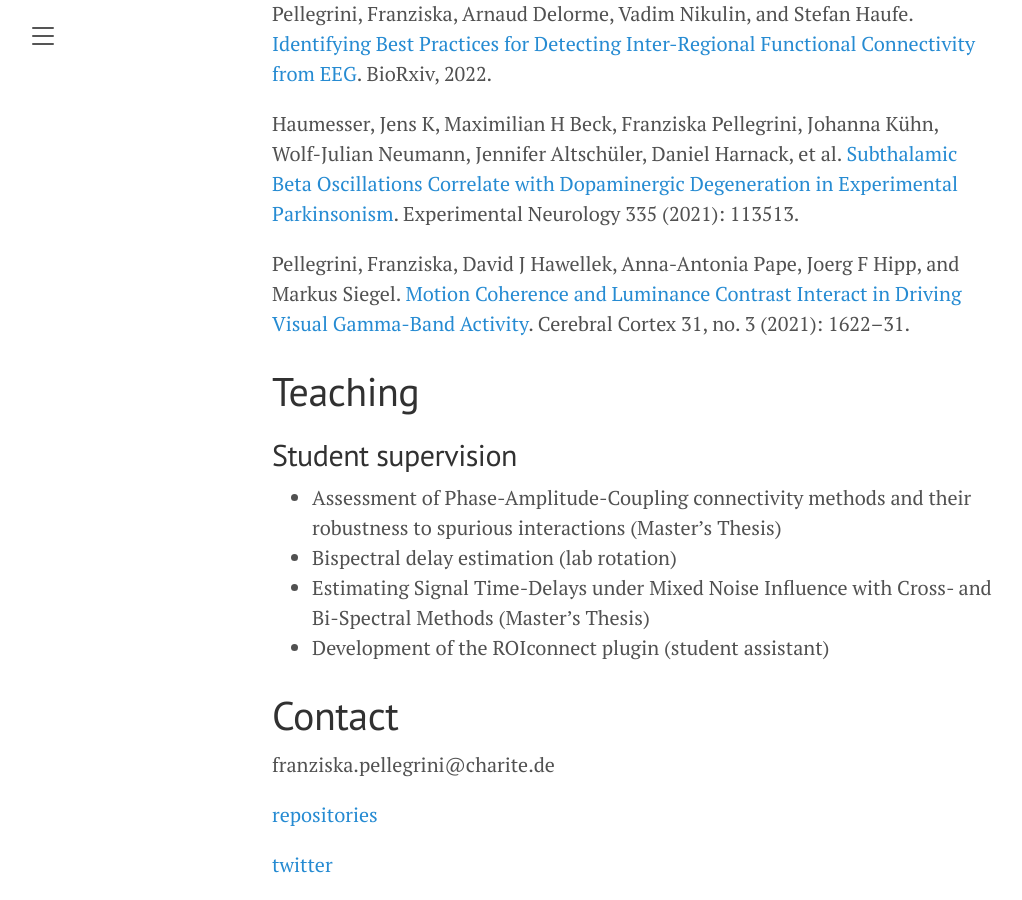
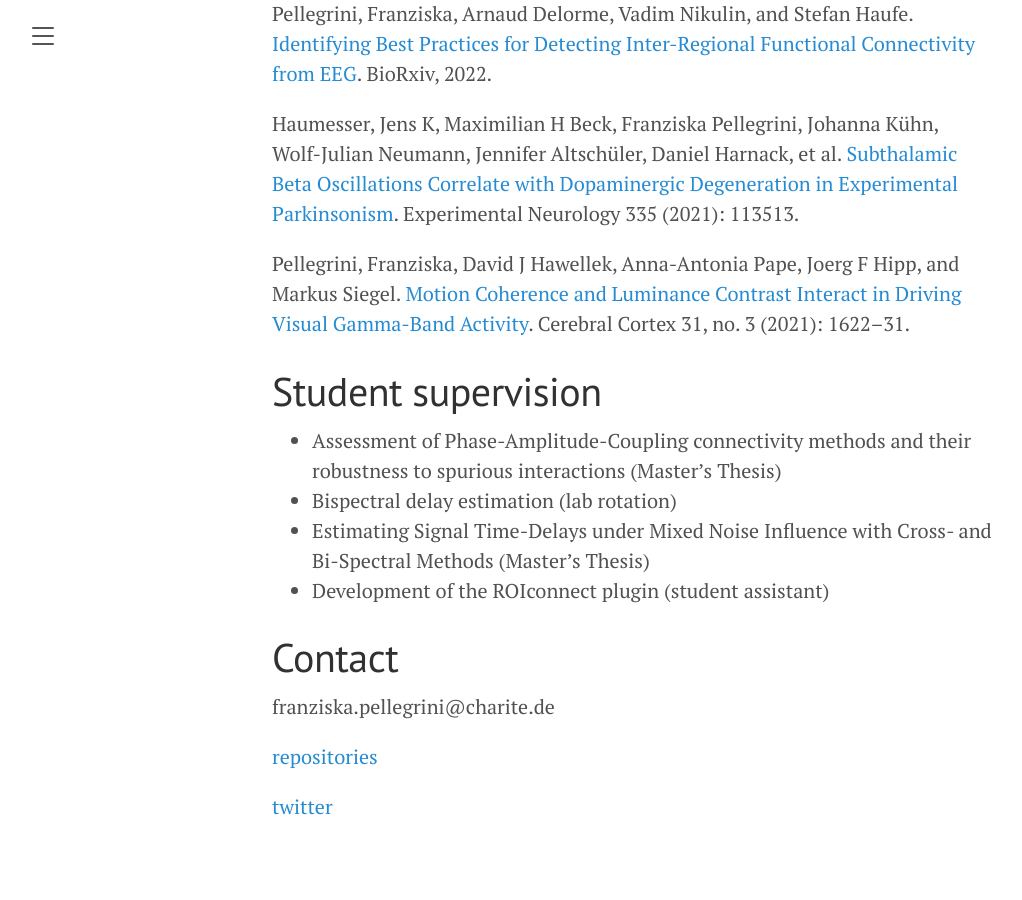
Before and after one commit to fpellegrini/fpellegrini.github.io, a Jekyll site: the page built from index.md, in a window 1280 px wide and 900 px high, scrolled down 1327 px. Shown: the whole window, without its empty margins (8-1030 px from the left). Built offline with Jekyll 4.4.1, drawn with Linux system fonts in a browser that asks for light colours; after the commit the page ends 2169 px from its top, so only the background shows below that.

Commit message:
Update index.md

```diff
--- a/index.md
+++ b/index.md
@@ -24,8 +24,7 @@ Haumesser, Jens K, Maximilian H Beck, Franziska Pellegrini, Johanna Kühn, Wolf-
 Pellegrini, Franziska, David J Hawellek, Anna-Antonia Pape, Joerg F Hipp, and Markus Siegel. [Motion Coherence and Luminance Contrast Interact in Driving Visual Gamma-Band Activity](https://academic.oup.com/cercor/article/31/3/1622/5954190?login=false). Cerebral Cortex 31, no. 3 (2021): 1622–31.
 
 
-# Teaching
-## Student supervision
+# Student supervision
 - Assessment of Phase-Amplitude-Coupling connectivity methods and their robustness to spurious interactions (Master's Thesis)
 - Bispectral delay estimation (lab rotation)
 - Estimating Signal Time-Delays under Mixed Noise Influence with Cross- and Bi-Spectral Methods (Master's Thesis)
```
